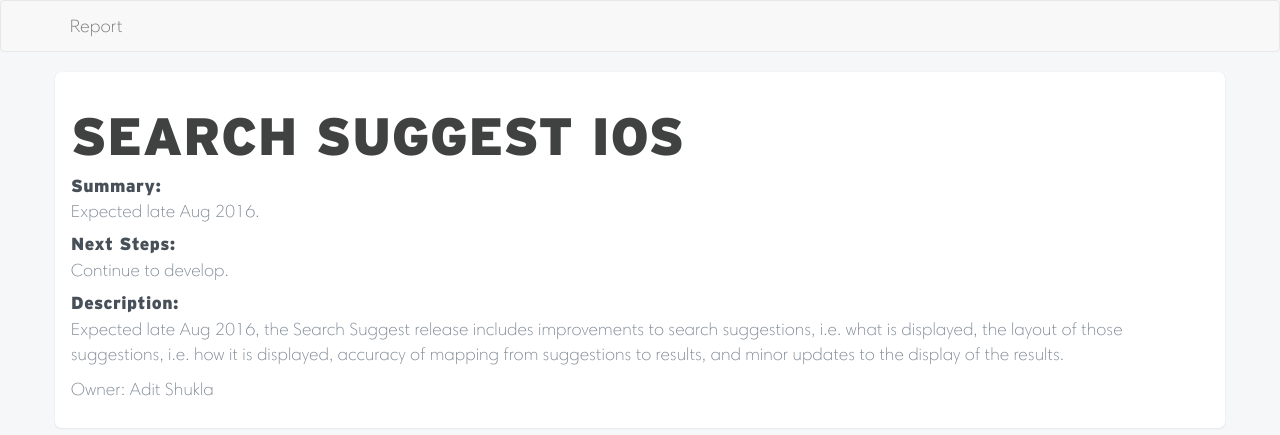
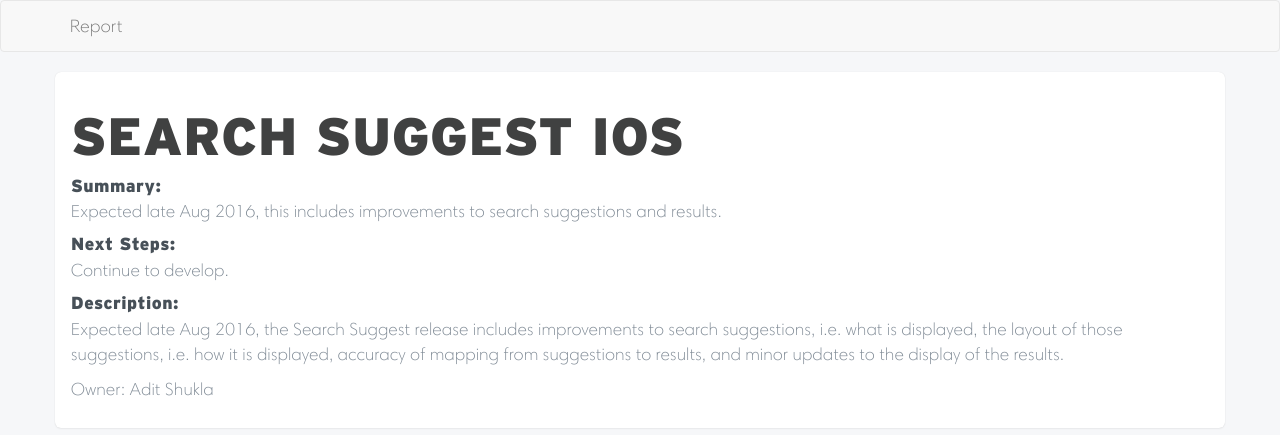
Before and after one commit to tm-projects/tm-projects.github.io, a Jekyll site: the page built from _posts/2016-08-10-SearchSuggest-IOS.md, in a window 1280 px wide. Shown: the top 435 px of the page. Built offline with Jekyll 4.4.1, drawn with Linux system fonts in a browser that asks for light colours; nearby versions of some CDN libraries.

Commit message:
Updated summary for Search Suggest cards

```diff
--- a/_posts/2016-08-10-SearchSuggest-IOS.md
+++ b/_posts/2016-08-10-SearchSuggest-IOS.md
@@ -6,7 +6,7 @@ tags:
 - iOS
 - mobile
 status: 3
-summary: Expected late Aug 2016.
+summary: Expected late Aug 2016, this includes improvements to search suggestions and results.
 next-steps: Continue to develop.
 ---
 
```
Also changed, not shown: _posts/2016-08-10-SearchSuggest-Android.md (+1 -1 lines).
